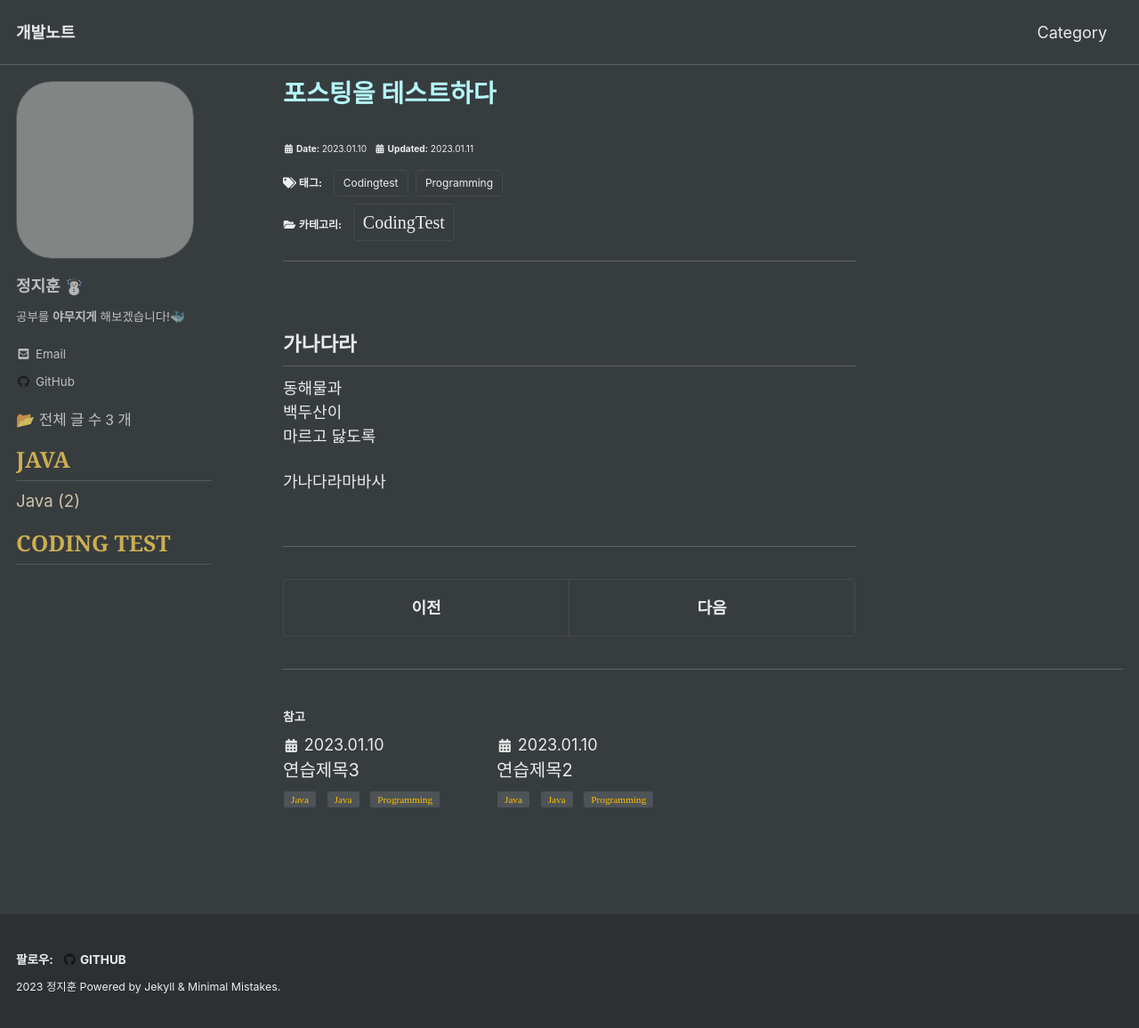
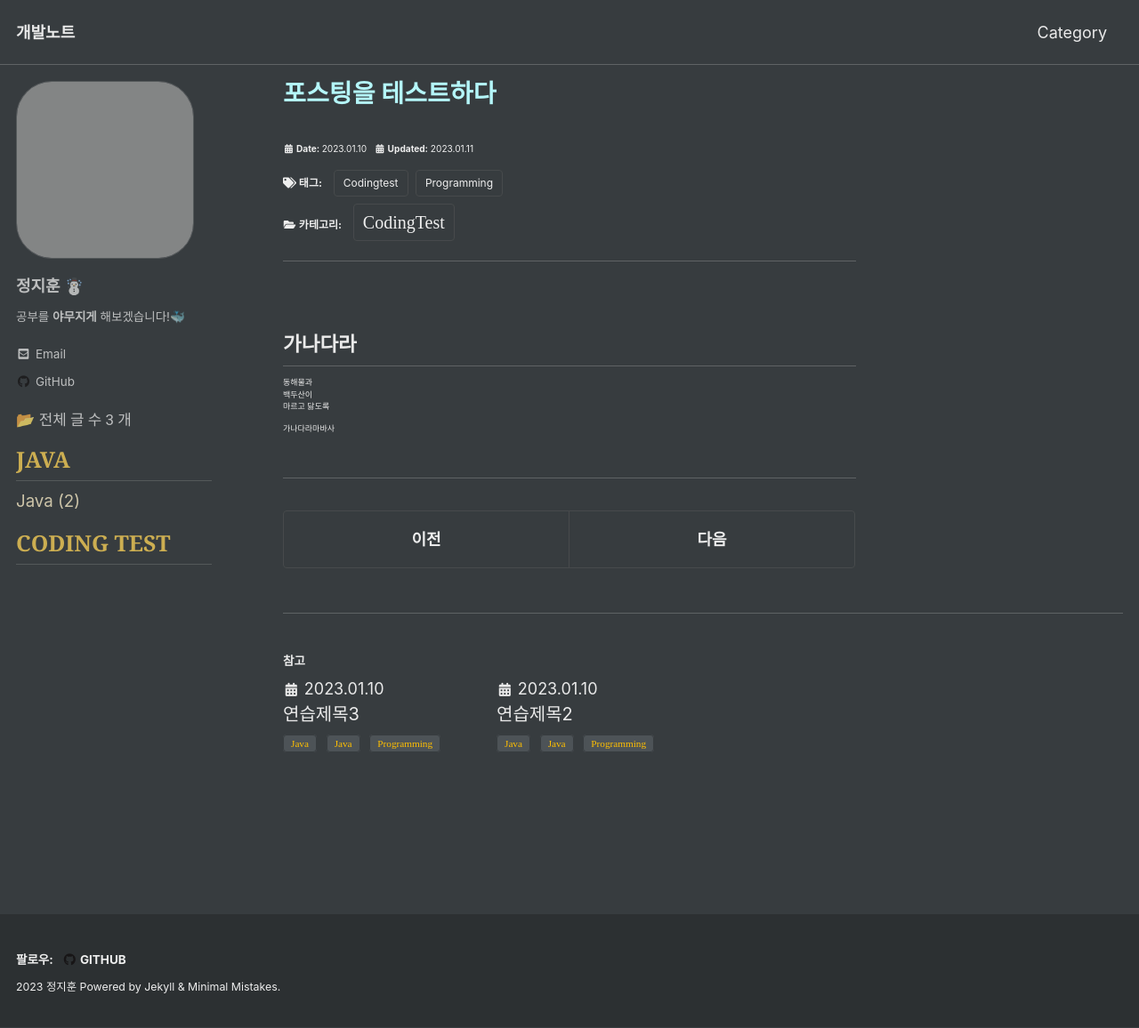
Before and after one commit to Jeongjjuna/jeongjjuna.github.io, a Jekyll site: the page built from _posts/CodingTest/2023-01-10-coding.md, in a window 1280 px wide and 1156 px high. Shown: the whole window at 89% size. Built offline with Jekyll 4.4.1, drawn with Linux system fonts in a browser that asks for light colours; cached includes are drawn as plain includes; some web fonts are replaced; grey boxes are pictures that could not be loaded.

Commit message:
Update: 본문 폰트사이즈변경

```diff
--- a/_sass/minimal-mistakes/_archive.scss
+++ b/_sass/minimal-mistakes/_archive.scss
@@ -66,6 +66,10 @@
 
   /* remove border*/
   .page__content {
+    p {
+      font-size: 0.5em;
+    }
+
     .archive__item-title {
       margin-top: 1em;
       border-bottom: none;
```
